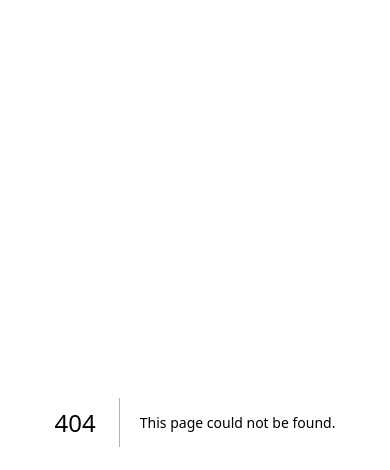
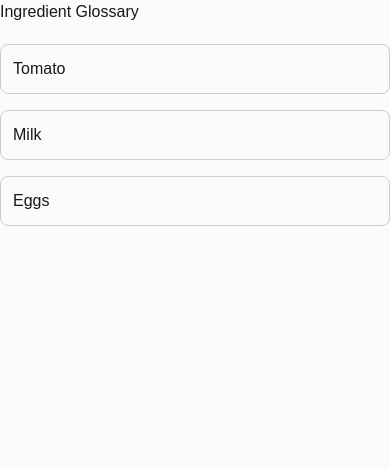
Before and after one commit to FIPTeam1/FIP-project, a Next.js app in the folder frontend/: page /ingredients in a window 390 px wide. Before the commit this address had no page. Shown: the top 470 px of the page. Built offline with nearby package versions, Linux system fonts and the light colour scheme.

Commit message:
changed ingredient list to responsive grid layout

```diff
--- /dev/null
+++ b/frontend/src/app/ingredients/page.js
@@ -0,0 +1,46 @@
+const ingredients = [
+    {
+        id: 1,
+        name: "Tomato",
+        image: "/tomato.png",
+        subsitutes: "Cherry Tomato (~$2), Canned Tomato (~$1)"
+    },
+    {
+        id: 2,
+        name: "Milk",
+        image: "/milk.png",
+        substitutes: "Almond Milk (~$3), Oat Milk (~$4)"
+    },
+    {
+        id: 3,
+        name: "Eggs",
+        image: "/eggs.png",
+        substitutes: "Egg Whites (~$2), Tofu (~$3)"
+    }
+];
+
+
+export default function IngredientsPage() {
+    return (
+        <div>
+            <h1>Ingredient Glossary</h1>
+
+            <div style={{
+                display: "grid",
+                gridTemplateColumns: "repeat(auto-fill, minmax(200px, 1fr))",
+                gap: "16px",
+                marginTop: "20px"
+            }}>
+                {ingredients.map((item) => (
+                    <div key={item.id} style={{
+                        border: "1px solid #ccc",
+                        padding: "12px",
+                        borderRadius: "8px"
+                    }}>
+                        <h3>{item.name}</h3>
+                    </div>
+                ))}
+            </div>
+        </div>
+    );
+}
```
